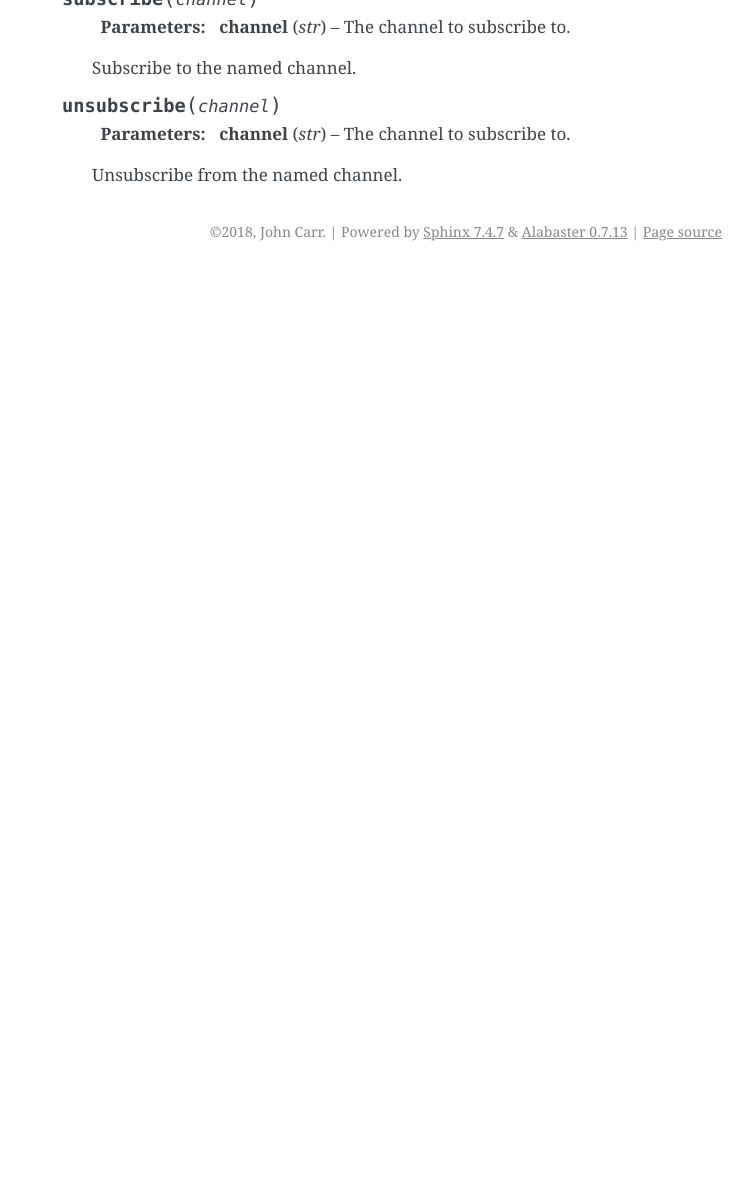
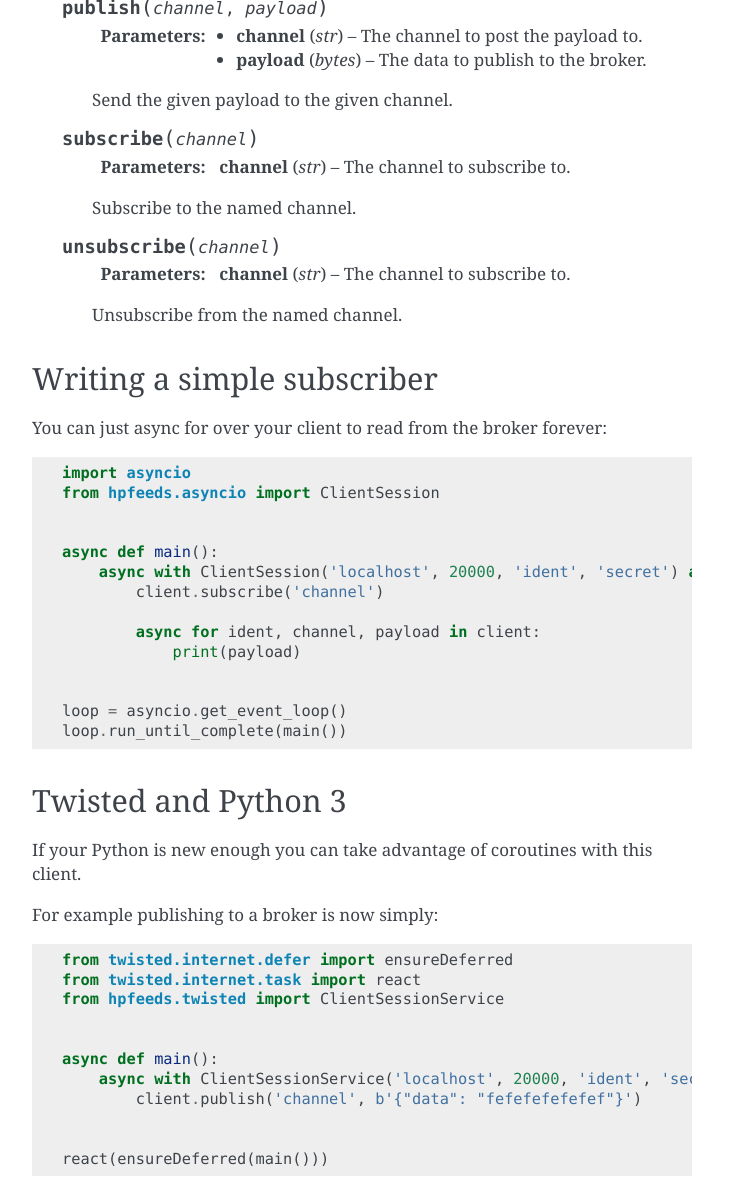
Before and after one commit to hpfeeds/hpfeeds, a Sphinx documentation site: the page built from docs/twisted_reference.rst, in a window 1280 px wide and 1400 px high, scrolled down 841 px, cut to the strip 214-1400 px from the top of the window. Shown: the whole strip, without its empty margins (388-1141 px from the left). Built offline with Sphinx 7.4.7, drawn with Linux system fonts in a browser that asks for light colours; before the commit the page ends 1326 px from its top, so only the background shows below that; some of the changed text lies outside the part shown.

Commit message:
Document some twisted + python3isms, and add documented but missing features

```diff
--- a/docs/twisted_reference.rst
+++ b/docs/twisted_reference.rst
@@ -22,12 +22,19 @@
     from hpfeeds.twisted import ClientSessionService
 
 
-    async def main():
-        async with ClientSessionService('localhost', 20000, 'ident', 'secret') as client:
-            client.publish('channel', b'{"data": "fefefefefefef"}')
+    @defer.inlineCallbacks
+    def main():
+        service = ClientSessionService('localhost', 20000, 'ident', 'secret') as client:
+        service.startService()
+        yield service.whenConnected
 
+        service.publish('channel', b'{"data": "fefefefefefef"}')
+
+        yield service.stopService()
 
     react(ensureDeferred(main()))
+
+See below for an example of how Python 3 syntax sugar makes much much nicer.
 
 
 .. class:: ClientSessionService(endpoint, ident, secret)
@@ -70,3 +77,62 @@
      :param str channel: The channel to subscribe to.
 
      Unsubscribe from the named channel.
+
+
+Writing a simple subscriber
+---------------------------
+
+You can just async for over your client to read from the broker forever::
+
+   import asyncio
+   from hpfeeds.asyncio import ClientSession
+
+
+   async def main():
+       async with ClientSession('localhost', 20000, 'ident', 'secret') as client:
+           client.subscribe('channel')
+
+           async for ident, channel, payload in client:
+               print(payload)
+
+
+   loop = asyncio.get_event_loop()
+   loop.run_until_complete(main())
+
+
+Twisted and Python 3
+--------------------
+
+If your Python is new enough you can take advantage of coroutines with this
+client.
+
+For example publishing to a broker is now simply::
+
+    from twisted.internet.defer import ensureDeferred
+    from twisted.internet.task import react
+    from hpfeeds.twisted import ClientSessionService
+
+
+    async def main():
+        async with ClientSessionService('localhost', 20000, 'ident', 'secret') as client:
+            client.publish('channel', b'{"data": "fefefefefefef"}')
+
+
+    react(ensureDeferred(main()))
+
+And a simple subscriber now looks like this::
+
+    from twisted.internet.defer import ensureDeferred
+    from twisted.internet.task import react
+    from hpfeeds.twisted import ClientSessionService
+
+
+    async def main():
+        async with ClientSessionService('localhost', 20000, 'ident', 'secret') as client:
+            client.subscribe('channel')
+
+            async for ident, chan, payload in client:
+                print(payload)
+
+
+    react(ensureDeferred(main()))
```
Also changed, not shown: docs/asyncio_reference.rst (+21 -0 lines), 2 other files.
